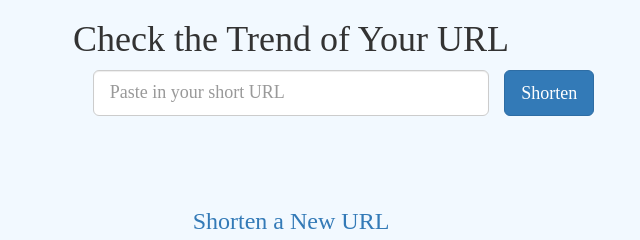
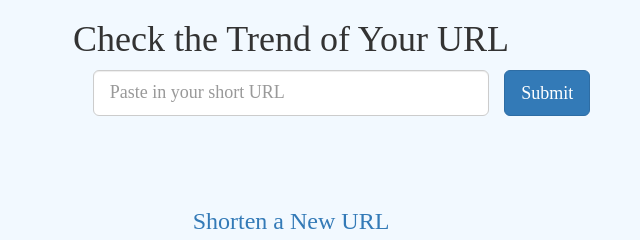
Before and after one commit to TheTeaRex/cmpe281_bitly, a website: page trend.html in a window 1280 px wide. Shown: the full height of the page, 349-989 px from the left. Drawn offline with nearby package versions, Linux system fonts and the light colour scheme.

Commit message:
trend.html changed button name

```diff
--- a/trend.html
+++ b/trend.html
@@ -23,7 +23,7 @@
             <div class="col-xs-4">
             <input type="text" name="shorturl" size="50" class="form-control input-lg" placeholder="Paste in your short URL">
         </div>
-        <button type="submit" name="submiturl" id="submiturl" class="btn btn-primary btn-lg">Shorten</button>
+        <button type="submit" name="submiturl" id="submiturl" class="btn btn-primary btn-lg">Submit</button>
 
         </p>
         </form>
```
